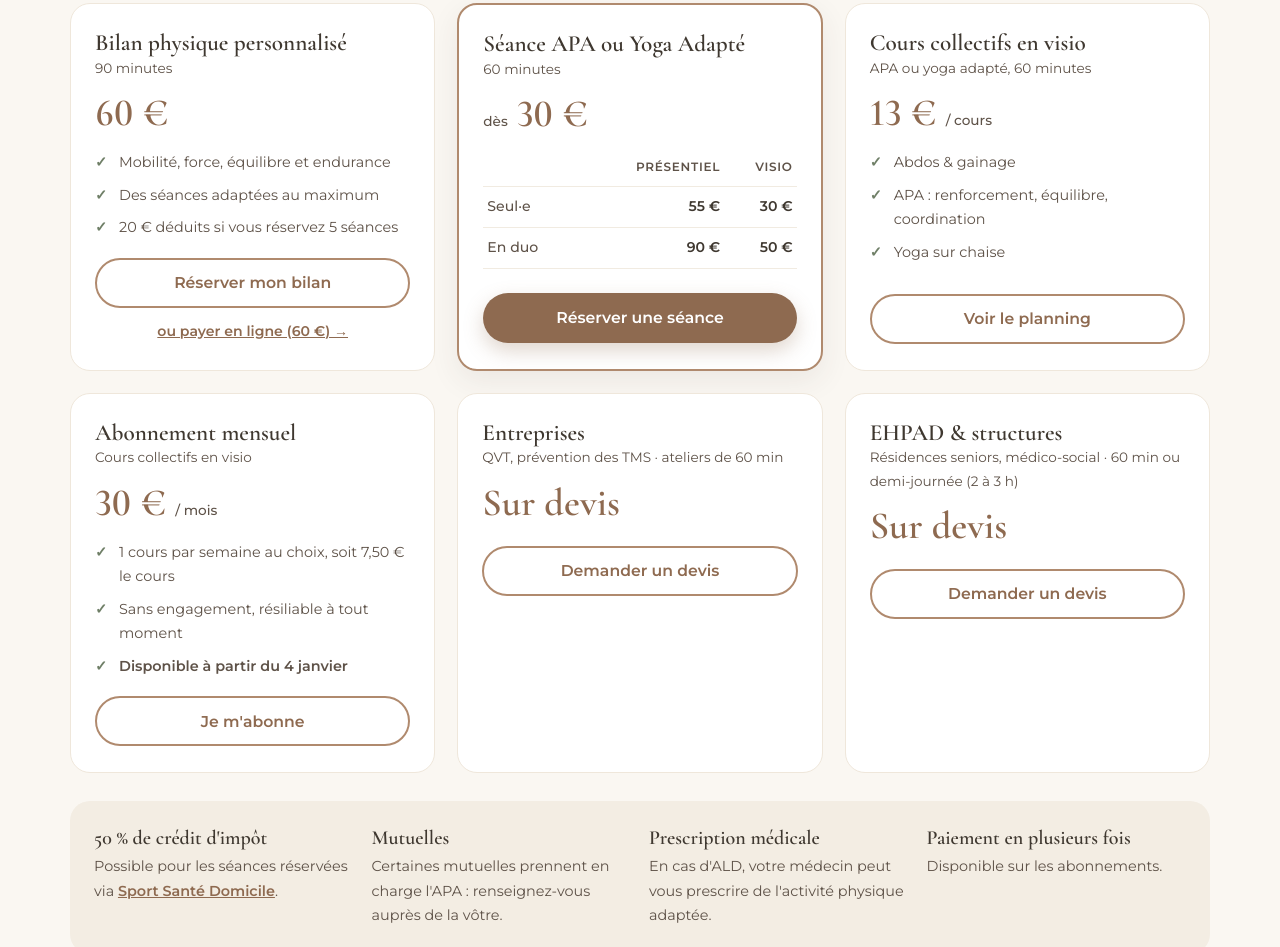
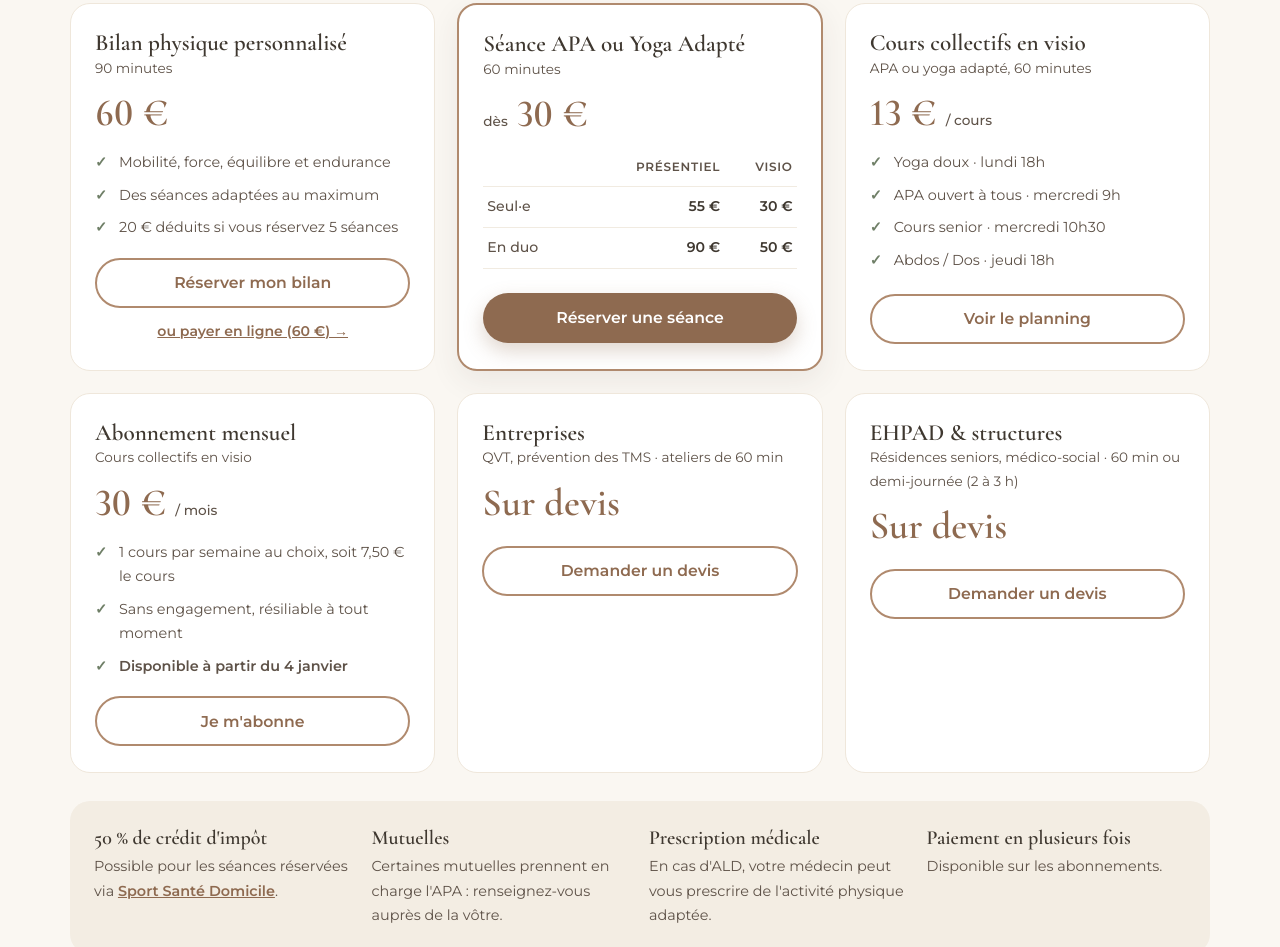
Before and after one commit to manonyogapa/manonyogapa.github.io, a plain HTML site: page index.html in a window 1280 px wide. Shown: the part 3951-4898 px from the top of the page. Drawn offline with nearby package versions, Linux system fonts and the light colour scheme.

Commit message:
Tarifs : liste des 4 cours collectifs à jour
Co-Authored-By: Claude Opus 5.5 <noreply@anthropic.com>
Claude-Session: https://claude.ai/code/session_0123pwFaju8tXjWZWHyKLRpr

```diff
--- a/index.html
+++ b/index.html
@@ -855,9 +855,10 @@
                         <span class="duration">APA ou yoga adapté, 60 minutes</span>
                         <div class="amount">13 € <small>/ cours</small></div>
                         <ul>
-                            <li>Abdos & gainage</li>
-                            <li>APA : renforcement, équilibre, coordination</li>
-                            <li>Yoga sur chaise</li>
+                            <li>Yoga doux · lundi 18h</li>
+                            <li>APA ouvert à tous · mercredi 9h</li>
+                            <li>Cours senior · mercredi 10h30</li>
+                            <li>Abdos / Dos · jeudi 18h</li>
                         </ul>
                         <a href="studio-yogapa.html" class="btn btn-outline">Voir le planning</a>
                     </div>
```
Also changed, not shown: studio-yogapa.html (+1 -1 lines).
